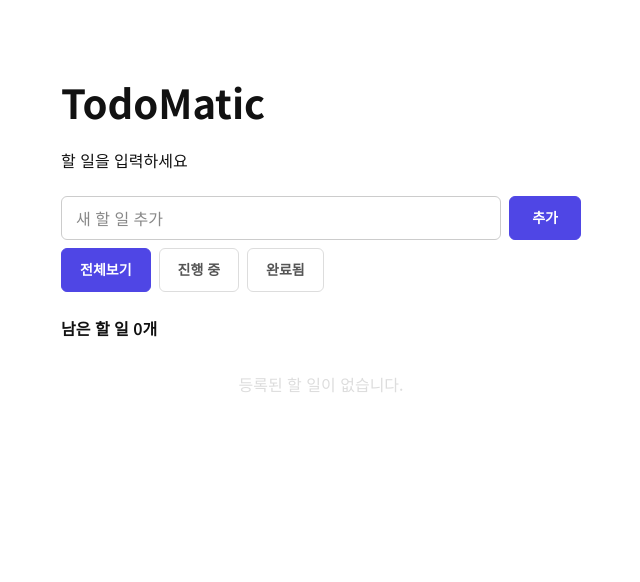
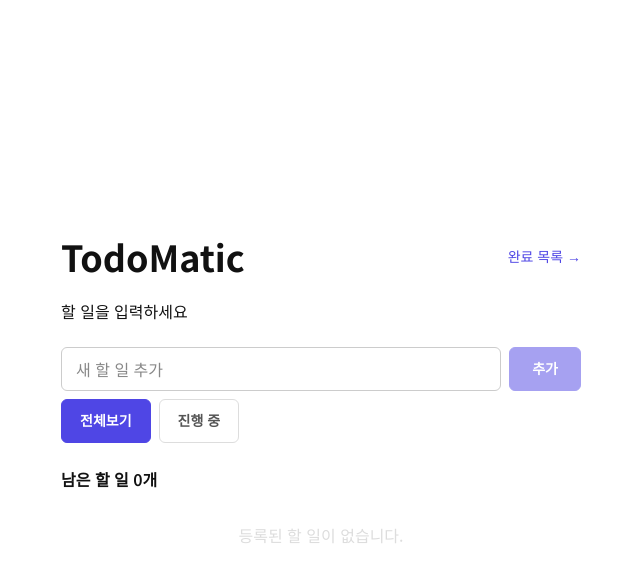
Before and after one commit to Leets-Official/8th-FE-Zero100, a React (Vite) app: page / in a window 1280 px wide. Shown: the top 582 px of the page, without its empty margins (319-959 px from the left). Built offline with nearby package versions, Linux system fonts and the light colour scheme.

Commit message:
feat: React Router 기반 완료 목록 페이지 구현

```diff
--- a/src/App.jsx
+++ b/src/App.jsx
@@ -1,31 +1,12 @@
-import { useState, useEffect } from 'react';
+import { useEffect, useState } from 'react';
+import { Navigate, Route, Routes } from 'react-router';
+import TodoPage from './pages/TodoPage';
+import CompletedPage from './pages/CompletedPage';
 import { loadTodos, TODO_STORAGE_KEY } from './utils/todoStorage';
-import Input from './components/Input/Input';
-import Button from './components/Button/Button';
-import TodoItem from './components/TodoItem/TodoItem';
 import './App.css';
-
-/* const initialTodos = [
-  { id: 1, text: '밥 먹기', completed: false },
-  { id: 2, text: '리츠 출석하기', completed: true },
-  { id: 3, text: '잠자기', completed: false },
-]; */
-
-const filters = [
-  { value: 'all', label: '전체보기' },
-  { value: 'active', label: '진행 중' },
-  { value: 'completed', label: '완료됨' },
-];
-
-const emptyMessages = {
-  all: '등록된 할 일이 없습니다.',
-  active: '진행 중인 할 일이 없습니다.',
-  completed: '완료된 할 일이 없습니다.',
-};
 
 function App() {
   const [todos, setTodos] = useState(loadTodos);
-  const [inputValue, setInputValue] = useState('');
   const [filter, setFilter] = useState('all');
 
   useEffect(() => {
@@ -36,21 +17,7 @@ function App() {
     }
   }, [todos]);
 
-  const remainingCount = todos.filter((todo) => !todo.completed).length;
-  const completedCount = todos.filter((todo) => todo.completed).length;
-
-  const visibleTodos = todos.filter((todo) => {
-    if (filter === 'active') return !todo.completed;
-    if (filter === 'completed') return todo.completed;
-    return true;
-  });
-
-  function handleAdd(event) {
-    event.preventDefault();
-
-    const text = inputValue.trim();
-    if (!text) return;
-
+  function handleAdd(text) {
     const newTodo = {
       id: crypto.randomUUID(),
       text,
@@ -58,7 +25,6 @@ function App() {
     };
 
     setTodos((prev) => [...prev, newTodo]);
-    setInputValue('');
   }
 
   function handleToggle(id) {
@@ -75,64 +41,38 @@ function App() {
     setTodos((prev) => prev.map((todo) => (todo.id === id ? { ...todo, text } : todo)));
   }
 
+  const todoProps = {
+    todos,
+    onToggle: handleToggle,
+    onDelete: handleDelete,
+    onEdit: handleEdit,
+  };
+
   return (
-    <main className="todo-app">
-      <h1 className="todo-app__title">TodoMatic</h1>
-      <form className="todo-form" onSubmit={handleAdd}>
-        <label className="todo-form__label" htmlFor="new-todo">
-          할 일을 입력하세요
-        </label>
-
-        <div className="todo-form__controls">
-          <Input
-            id="new-todo"
-            label="새 할 일"
-            value={inputValue}
-            onChange={(e) => setInputValue(e.target.value)}
-            placeholder="새 할 일 추가"
+    <div className="flex min-h-dvh flex-col bg-[#ffffff] px-[24px] py-[48px]">
+      <main className="mx-auto my-auto w-full max-w-[520px]">
+        <Routes>
+          <Route
+            path="/"
+            element={
+              <TodoPage
+                {...todoProps}
+                filter={filter}
+                onFilterChange={setFilter}
+                onAdd={handleAdd}
+              />
+            }
           />
 
-          <Button type="submit">추가</Button>
-        </div>
-      </form>
+          <Route
+            path="/completed"
+            element={<CompletedPage {...todoProps} onShowActive={() => setFilter('active')} />}
+          />
 
-      <div className="todo-filter" role="group" aria-label="작업 조회 조건">
-        {filters.map((option) => (
-          <Button
-            key={option.value}
-            variant={filter === option.value ? 'primary' : 'secondary'}
-            pressed={filter === option.value}
-            onClick={() => setFilter(option.value)}
-          >
-            {option.label}
-          </Button>
-        ))}
-      </div>
-
-      <section className="todo-tasks" aria-labelledby="todo-count">
-        <h2 id="todo-count" className="todo-tasks__count">
-          {filter === 'completed'
-            ? `완료된 작업 ${completedCount}개`
-            : `남은 할 일 ${remainingCount}개`}
-        </h2>
-
-        {visibleTodos.length === 0 ? (
-          <p className="todo-tasks__empty">{emptyMessages[filter]}</p>
-        ) : (
-          <ul className="todo-list">
-            {visibleTodos.map((todo) => (
-              <TodoItem
-                key={todo.id}
-                todo={todo}
-                onToggle={handleToggle}
-                onDelete={handleDelete}
-                onEdit={handleEdit}
-              />
-            ))}
-          </ul>
-        )}
-      </section>
-    </main>
+          <Route path="*" element={<Navigate to="/" replace />} />
+        </Routes>
+      </main>
+    </div>
   );
 }
 
--- /dev/null
+++ b/src/pages/CompletedPage.jsx
@@ -0,0 +1,46 @@
+import { Link } from 'react-router';
+import TodoItem from '../components/TodoItem/TodoItem';
+
+function CompletedPage({ todos, onToggle, onDelete, onEdit, onShowActive }) {
+  const completedTodos = todos.filter((todo) => todo.completed);
+
+  return (
+    <>
+      <header className="mb-[24px] flex items-center justify-between gap-[16px]">
+        <h1 className="text-[36px] leading-[1.5] font-extrabold text-[#111111]">완료된 작업</h1>
+
+        <Link
+          to="/"
+          onClick={onShowActive}
+          className="shrink-0 text-[14px] text-[#4f46e5] hover:underline focus-visible:outline-2 focus-visible:outline-[#4f46e5]"
+        >
+          ← 진행 중 목록
+        </Link>
+      </header>
+
+      <section aria-labelledby="completed-count">
+        <h2 id="completed-count" className="todo-tasks__count" aria-live="polite">
+          완료된 목록 {completedTodos.length}개
+        </h2>
+
+        {completedTodos.length === 0 ? (
+          <p className="todo-tasks__empty">완료된 할 일이 없습니다.</p>
+        ) : (
+          <ul className="todo-list">
+            {completedTodos.map((todo) => (
+              <TodoItem
+                key={todo.id}
+                todo={todo}
+                onToggle={onToggle}
+                onDelete={onDelete}
+                onEdit={onEdit}
+              />
+            ))}
+          </ul>
+        )}
+      </section>
+    </>
+  );
+}
+
+export default CompletedPage;
--- /dev/null
+++ b/src/pages/TodoPage.jsx
@@ -0,0 +1,102 @@
+import { useState } from 'react';
+import { Link } from 'react-router';
+import Button from '../components/Button/Button';
+import Input from '../components/Input/Input';
+import TodoItem from '../components/TodoItem/TodoItem';
+
+const filters = [
+  { value: 'all', label: '전체보기' },
+  { value: 'active', label: '진행 중' },
+];
+
+function TodoPage({ todos, filter, onFilterChange, onAdd, onToggle, onDelete, onEdit }) {
+  const [inputValue, setInputValue] = useState('');
+
+  const remainingCount = todos.filter((todo) => !todo.completed).length;
+
+  const visibleTodos = todos.filter((todo) => filter === 'all' || !todo.completed);
+
+  function handleSubmit(event) {
+    event.preventDefault();
+
+    const text = inputValue.trim();
+    if (!text) return;
+
+    onAdd(text);
+    setInputValue('');
+  }
+
+  return (
+    <>
+      <header className="mb-[16px] flex items-center justify-between gap-[16px]">
+        <h1 className="text-[36px] leading-[1.5] font-extrabold text-[#111111]">TodoMatic</h1>
+
+        <Link
+          to="/completed"
+          className="shrink-0 text-[14px] text-[#4f46e5] hover:underline focus-visible:outline-2 focus-visible:outline-[#4f46e5]"
+        >
+          완료 목록 →
+        </Link>
+      </header>
+
+      <form className="todo-form" onSubmit={handleSubmit}>
+        <label className="todo-form__label" htmlFor="new-todo">
+          할 일을 입력하세요
+        </label>
+
+        <div className="todo-form__controls">
+          <Input
+            id="new-todo"
+            label="새 할 일"
+            value={inputValue}
+            onChange={(event) => setInputValue(event.target.value)}
+            placeholder="새 할 일 추가"
+          />
+
+          <Button type="submit" disabled={!inputValue.trim()}>
+            추가
+          </Button>
+        </div>
+      </form>
+
+      <div className="todo-filter" role="group" aria-label="작업 조회 조건">
+        {filters.map((option) => (
+          <Button
+            key={option.value}
+            variant={filter === option.value ? 'primary' : 'secondary'}
+            pressed={filter === option.value}
+            onClick={() => onFilterChange(option.value)}
+          >
+            {option.label}
+          </Button>
+        ))}
+      </div>
+
+      <section className="todo-tasks" aria-labelledby="todo-count">
+        <h2 id="todo-count" className="todo-tasks__count" aria-live="polite">
+          남은 할 일 {remainingCount}개
+        </h2>
+
+        {visibleTodos.length === 0 ? (
+          <p className="todo-tasks__empty">
+            {filter === 'active' ? '진행 중인 할 일이 없습니다.' : '등록된 할 일이 없습니다.'}
+          </p>
+        ) : (
+          <ul className="todo-list">
+            {visibleTodos.map((todo) => (
+              <TodoItem
+                key={todo.id}
+                todo={todo}
+                onToggle={onToggle}
+                onDelete={onDelete}
+                onEdit={onEdit}
+              />
+            ))}
+          </ul>
+        )}
+      </section>
+    </>
+  );
+}
+
+export default TodoPage;
```
